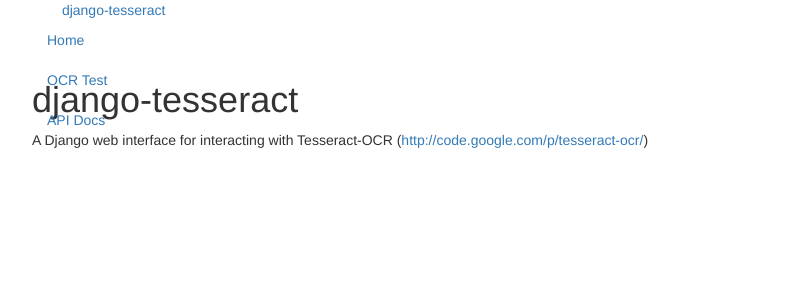
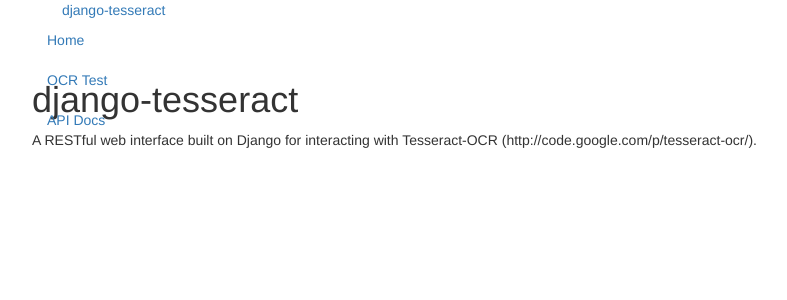
Before and after one commit to loisaidasam/django-tesseract, a Django app: template djangotesseract/djtesseract/templates/index.html in a window 1280 px wide. Shown: the top 300 px of the page, without its empty margins (38-825 px from the left). Run offline with Django 3.2, Linux system fonts and the light colour scheme; the template is opened without the code that fills it, so the values that code supplies are empty; some libraries are stand-ins or nearby versions.

Commit message:
wording changes

```diff
--- a/djangotesseract/djtesseract/templates/index.html
+++ b/djangotesseract/djtesseract/templates/index.html
@@ -7,7 +7,7 @@
 	<!-- Main hero unit for a primary marketing message or call to action -->
 	<div class="hero-unit">
 		<h1>django-tesseract</h1>
-		<p>A Django web interface for interacting with Tesseract-OCR (<a href="http://code.google.com/p/tesseract-ocr/" target="_blank">http://code.google.com/p/tesseract-ocr/</a>)</p>
+		<p>A RESTful web interface built on Django for interacting with Tesseract-OCR (http://code.google.com/p/tesseract-ocr/).</p>
 	</div>
 
 {% endblock container %}
```
Also changed, not shown: README.md.
